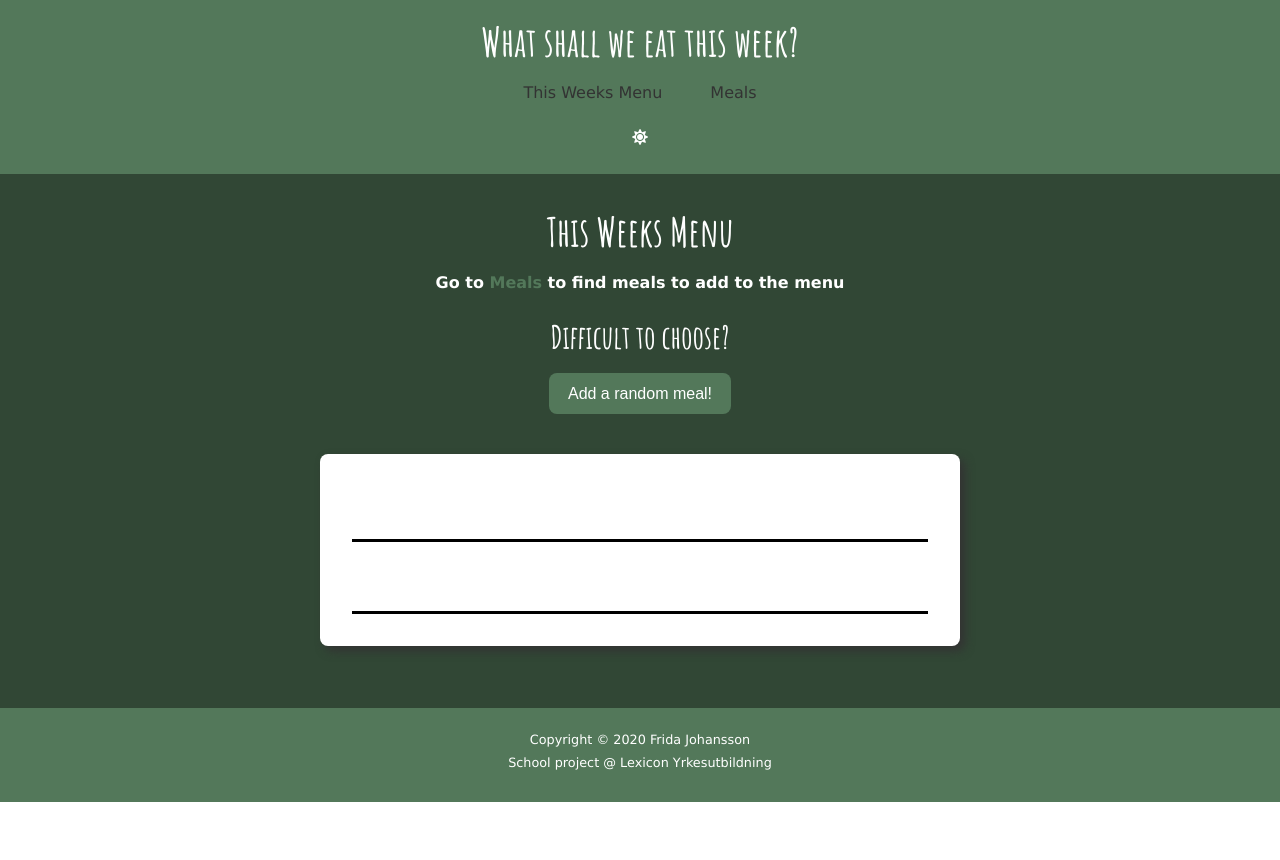
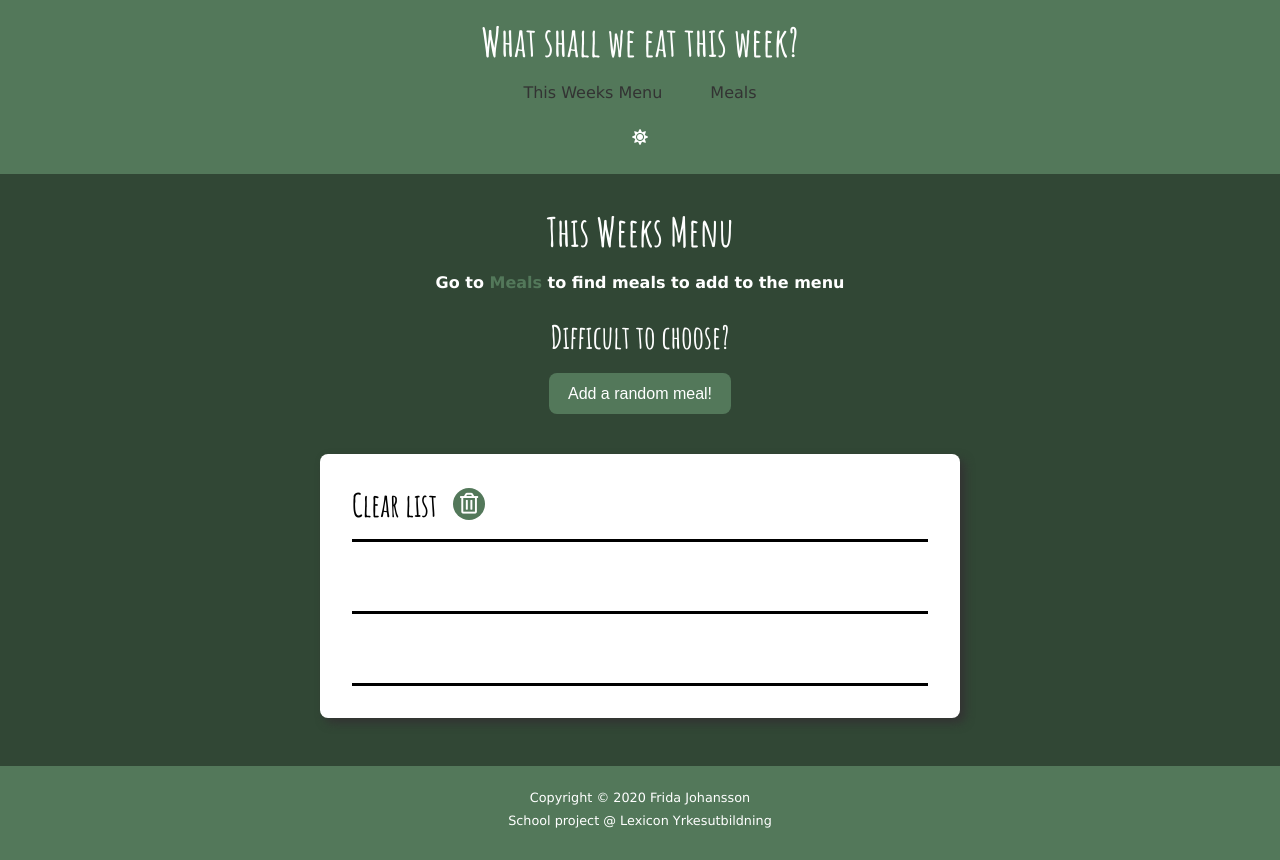
Before and after one commit to johanssonfridamaria/meals-of-the-week-app, a Vue app: page / in a window 1280 px wide. Before the commit the page ends 802 px from the top, so only its background shows below. Built offline with nearby package versions, Linux system fonts and the light colour scheme.

Commit message:
added clearMenu action

```diff
--- a/src/views/ThisWeeksMenu.vue
+++ b/src/views/ThisWeeksMenu.vue
@@ -5,13 +5,7 @@
         <h1 class="mb-1 text-center">This Weeks Menu</h1>
         <h3 class="text-center">
           Go to
-          <router-link
-            class="link"
-            :class="{ 'text-dark': isDarkTheme }"
-            to="/meals"
-          >
-            Meals
-          </router-link>
+          <router-link class="link" to="/meals"> Meals </router-link>
           to find meals to add to the menu
         </h3>
       </div>
@@ -20,6 +14,12 @@
     </div>
 
     <div class="d-flex column menu">
+      <div class="menu-row">
+        <h2>Clear list</h2>
+        <button class="btn round-btn d-flex" @click="clearMenu()">
+          <i class="far fa-trash-alt"> </i>
+        </button>
+      </div>
       <div class="menu-row" v-for="meal in menu" :key="meal.id">
         <div v-if="!menu">
           <h2>You have not added any meals yet</h2>
@@ -33,7 +33,7 @@
 </template>
 
 <script>
-import { mapGetters } from 'vuex';
+import { mapActions, mapGetters } from 'vuex';
 import MealInMenu from '../components/Meals/MealInMenu.vue';
 import RandomMeal from '../components/Meals/RandomMeal.vue';
 
@@ -43,8 +43,11 @@ export default {
     MealInMenu,
     RandomMeal,
   },
+  methods: {
+    ...mapActions(['clearMenu'])
+  },
   computed: {
-    ...mapGetters(['menu', 'randomMeal']),
+    ...mapGetters(['menu']),
   },
 };
 </script>
@@ -75,7 +78,4 @@ export default {
   align-content: center;
   align-items: center;
 }
-/* .menu-row h1{
-  text-align: center;
-} */
 </style>
```
